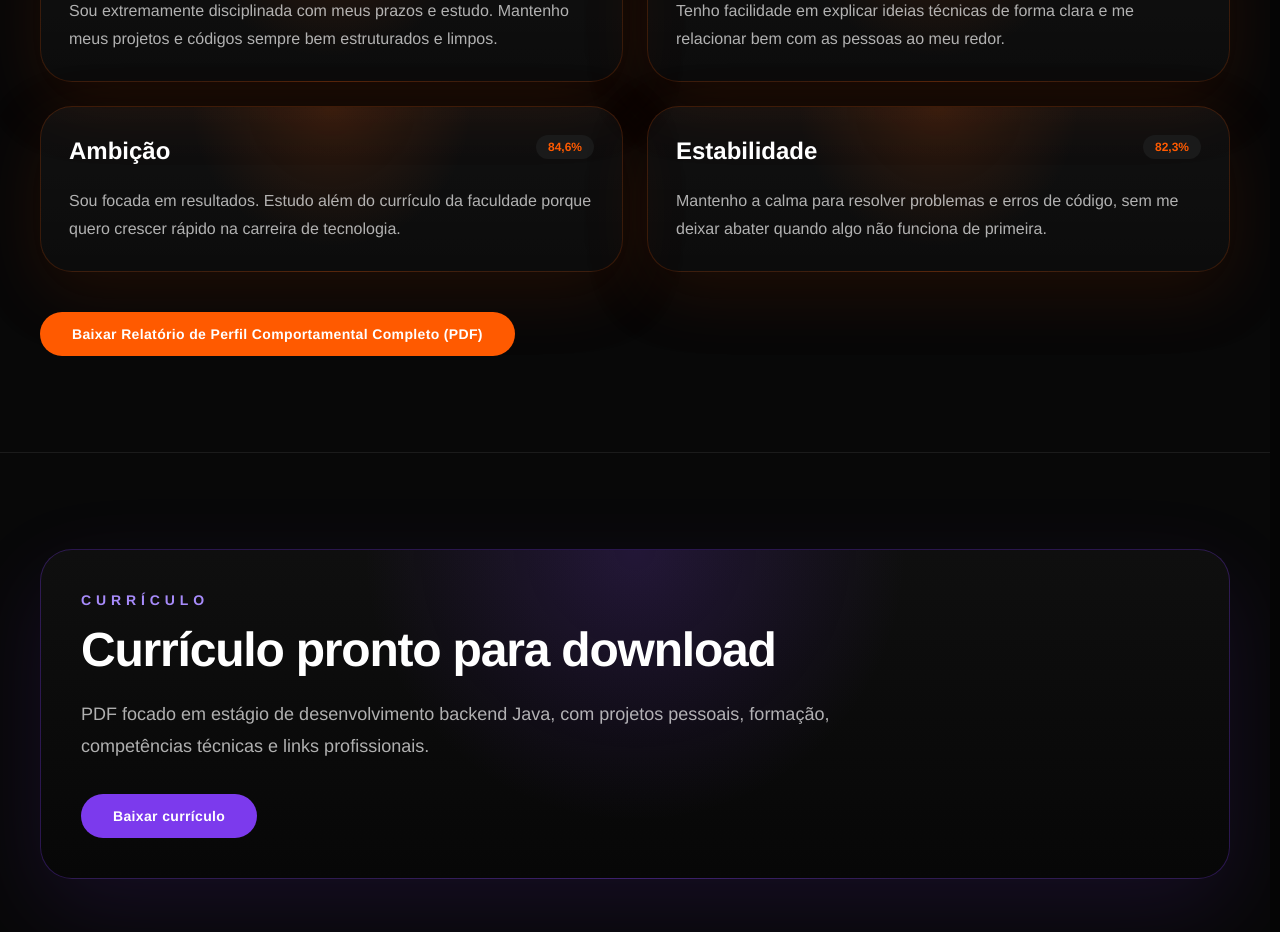
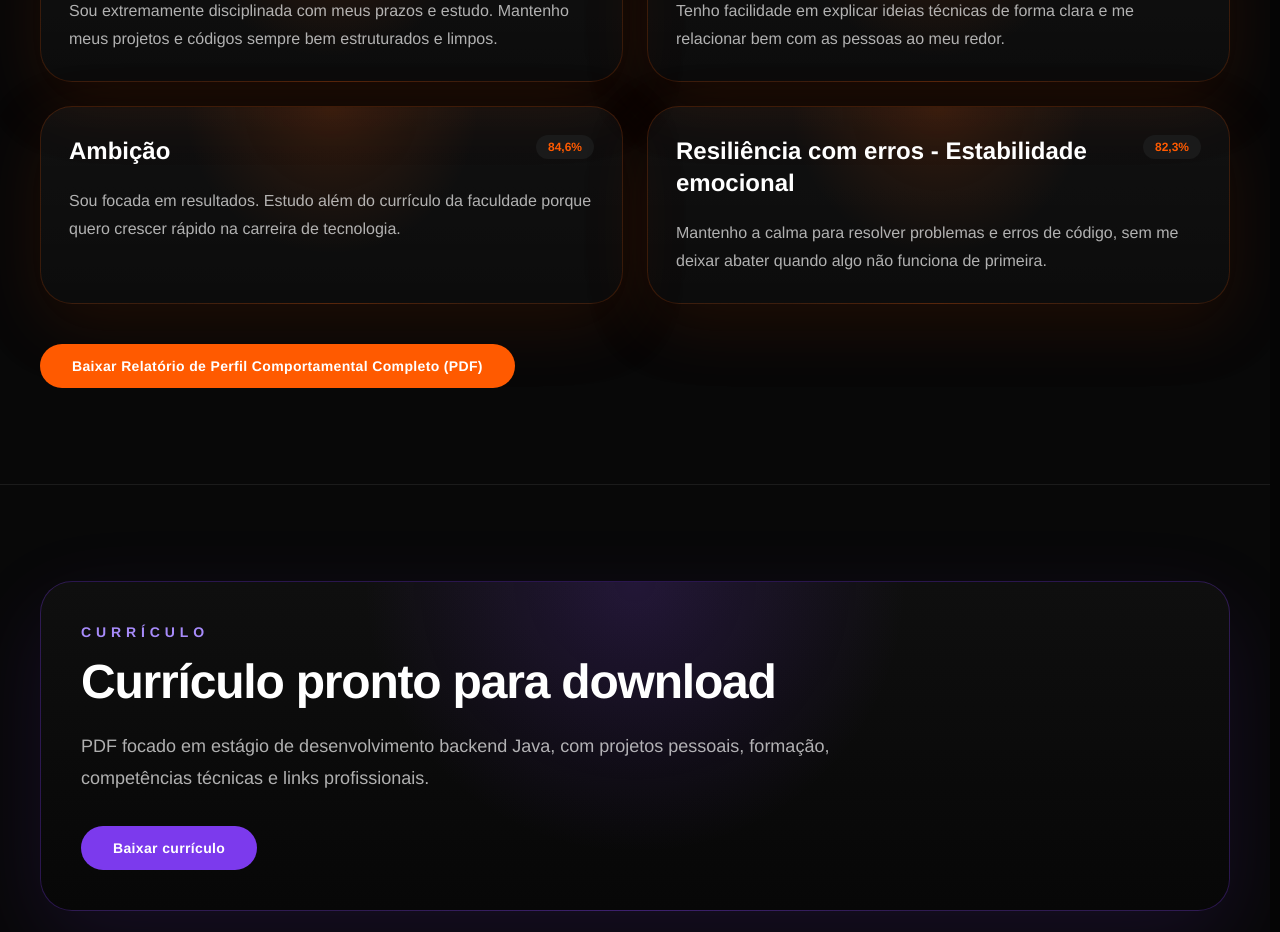
Before and after one commit to AmandaReiz/Portifolio-AmandaReis, a React (Vite) app: page / in a window 1280 px wide. Shown: the part 5860-6792 px from the top of the page. Built offline with nearby package versions, Linux system fonts and the light colour scheme.

Commit message:
Rename resilience soft skill

```diff
--- a/src/App.jsx
+++ b/src/App.jsx
@@ -721,7 +721,7 @@ export default function App() {
                     "Sou focada em resultados. Estudo além do currículo da faculdade porque quero crescer rápido na carreira de tecnologia.",
                 },
                 {
-                  title: "Estabilidade",
+                  title: "Resiliência com erros - Estabilidade emocional",
                   score: "82,3%",
                   detail:
                     "Mantenho a calma para resolver problemas e erros de código, sem me deixar abater quando algo não funciona de primeira.",
```
